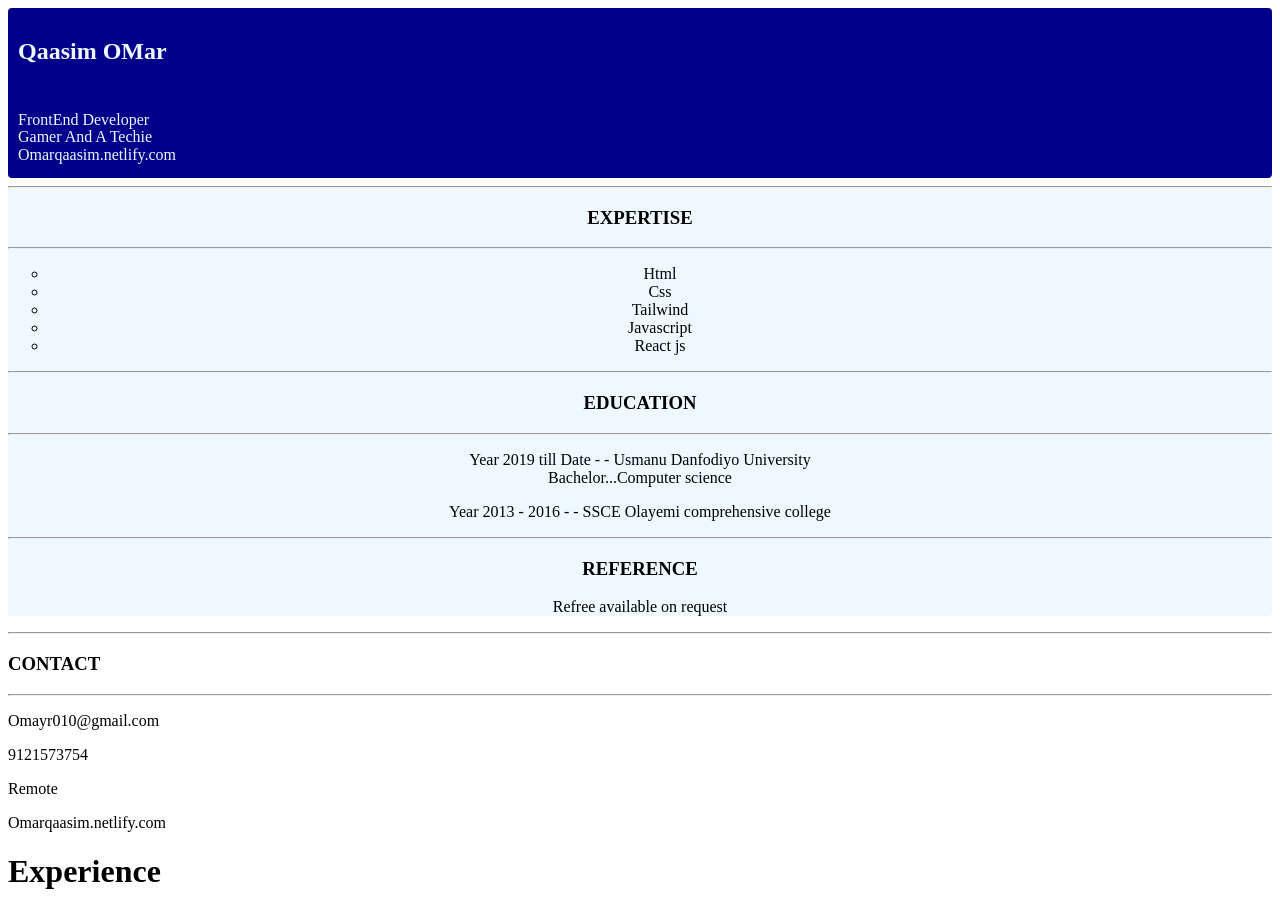
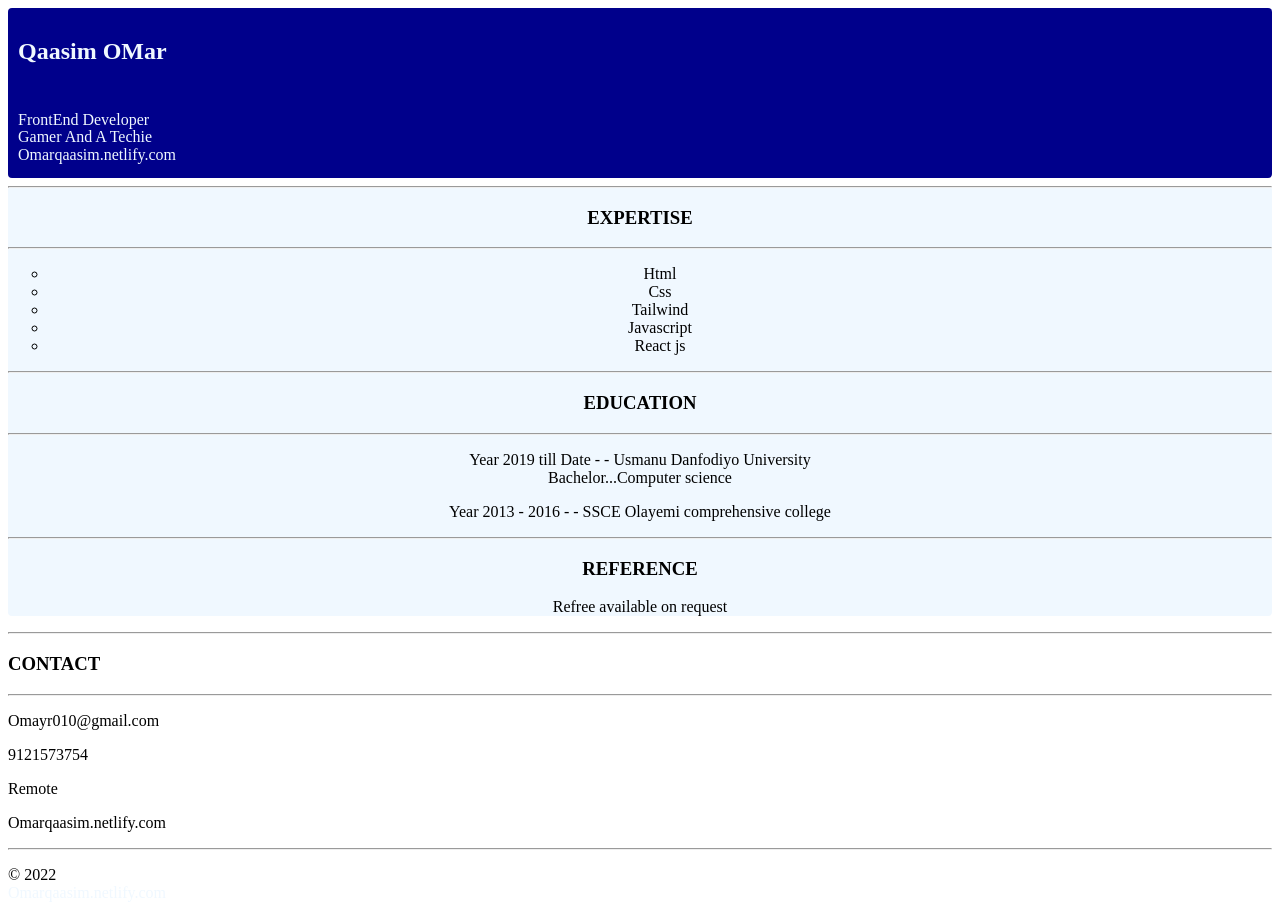
Before and after one commit to Qaasim-Umar/Cv-side-hustle-, a React (Create React App) app: page / in a window 1280 px wide. Built offline with nearby package versions, Linux system fonts and the light colour scheme.

Commit message:
1 file modified

```diff
--- a/src/components/Footer.js
+++ b/src/components/Footer.js
@@ -1,8 +1,13 @@
 import React from 'react';
 
 function exp() {
-  return(<div className="exp" >
-<h1>Experience</h1>
+  return(<div className="foot" >
+<footer>
+  <hr/>
+  <p>© 2022<br/>
+  <a href="">Omarqaasim.netlify.com</a>
+</p>
+</footer>
   </div>
   )
   }
```
